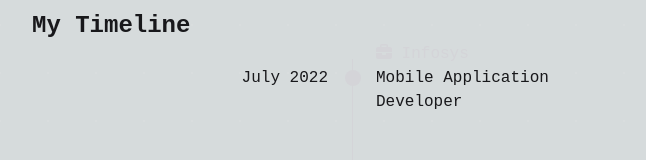
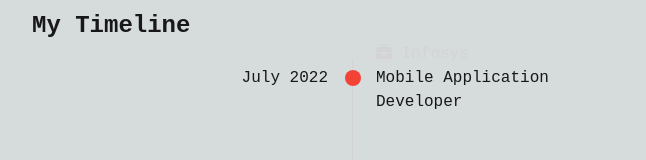
Before and after one commit to sehgalrishabh/sehgalrishabh.github.io, a Next.js app: page / in a window 1280 px wide. Shown: the part 311-471 px from the top of the page, without its empty margins (288-934 px from the left). Built offline with nearby package versions, Linux system fonts and the light colour scheme; a web font is replaced by a local one.

Commit message:
feat: added highlighted dot for current experience

```diff
--- a/src/app/globals.css
+++ b/src/app/globals.css
@@ -58,6 +58,9 @@ section {
   display: flex;
   flex-direction: row;
   align-items: center;
+}
+li:first-child .point {
+  background-color: #f44336;
 }
 .point {
   min-width: 16px;
```
